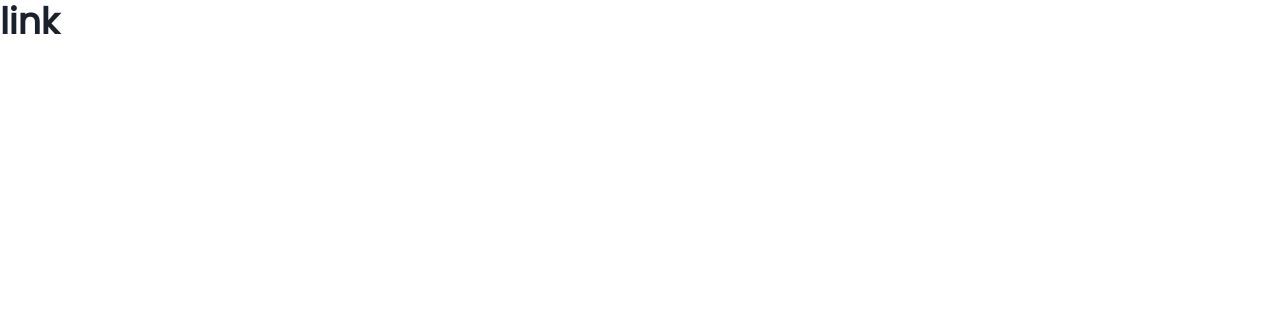
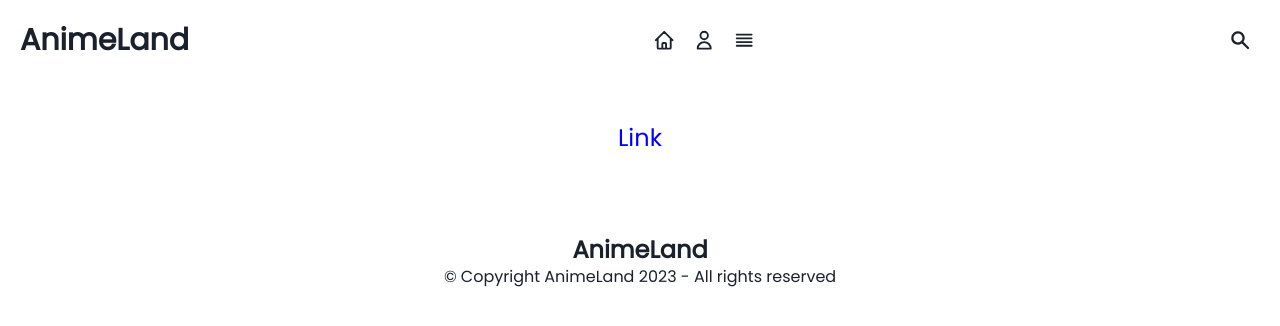
Before and after one commit to joaoGabrielMendes/animeland, a React (Create React App) app: page /episodes/1 in a window 1280 px wide. Shown: the top 326 px of the page. Built offline with nearby package versions, Linux system fonts and the light colour scheme; no server answers.

Commit message:
correcting small details in the design

```diff
--- a/src/components/AnimeCard/AnimeCard.js
+++ b/src/components/AnimeCard/AnimeCard.js
@@ -4,7 +4,7 @@ import { Link } from "react-router-dom";
 
 function AnimeCard({ image, title, animeId }) {
   return (
-    <Card maxW="170px">
+    <Card maxW="170px" _hover={{ bg: "gray.600" }} transition="0.5s">
       <Link to={`/animes/${animeId}`}>
         <CardBody>
           <Stack divider={<StackDivider />} spacing="2">
--- a/src/components/AnimeEpisodes/AnimesEpisodes.js
+++ b/src/components/AnimeEpisodes/AnimesEpisodes.js
@@ -18,7 +18,6 @@ function AnimeEpisodes({ episode, img, episodeId }) {
           backgroundSize: "50px",
           backgroundRepeat: "no-repeat",
           position: "relative",
-
           bottom: "-100",
           zIndex: 2,
         }}
--- a/src/components/CarrouselSlider/CarrouselSlider.js
+++ b/src/components/CarrouselSlider/CarrouselSlider.js
@@ -7,12 +7,16 @@ import { Box } from "@chakra-ui/react";
 import { Link } from "react-router-dom";
 
 const SliderConfig = {
-  dots: true,
+  dots: false,
   arrows: false,
   infinite: true,
-  speed: 500,
+  speed: 100,
   slidesToShow: 10,
   slidesToScroll: 10,
+  autoplay: true,
+  speed: 8000,
+  autoplaySpeed: 20,
+  cssEase: "linear",
 };
 
 function CarrouselSlider() {
--- a/src/components/Header/Header.js
+++ b/src/components/Header/Header.js
@@ -14,25 +14,29 @@ import {
   HiOutlineViewList,
 } from "react-icons/hi";
 
-import { GiCardRandom } from "react-icons/gi";
+//import { GiCardRandom } from "react-icons/gi";
+import { Link } from "react-router-dom";
 
 function Header() {
   return (
     <IconContext.Provider value={{ size: "1.4em" }}>
       <Flex maxWidth={"1400px"} margin="0 auto" padding={"20px"}>
         <Center>
-          <Heading fontSize={"3xl"}>AnimeLand</Heading>
+          <Link to="/">
+            <Heading fontSize={"3xl"}>AnimeLand</Heading>
+          </Link>
         </Center>
         <Spacer />
         <Center>
-          <IconButton variant="" icon={<HiOutlineHome />} />
+          <Link to="/">
+            <IconButton variant="" icon={<HiOutlineHome />} />
+          </Link>
           <IconButton variant="" icon={<HiOutlineUser />} />
           <IconButton variant="" icon={<HiOutlineViewList />} />
         </Center>
         <Spacer />
         <Center>
           <IconButton variant="" icon={<HiSearch />} />
-          <IconButton variant="" icon={<GiCardRandom />} />
         </Center>
       </Flex>
     </IconContext.Provider>
--- a/src/views/AnimeInfo/AnimeInfo.js
+++ b/src/views/AnimeInfo/AnimeInfo.js
@@ -42,6 +42,7 @@ function AnimeInfo() {
           />
         ))}
       </Flex>
+      <Footer />
     </>
   );
 }
--- a/src/views/Episodes/Episodes.js
+++ b/src/views/Episodes/Episodes.js
@@ -1,7 +1,9 @@
-import { Box, Heading, LightMode } from "@chakra-ui/react";
+import { Box, Center, Heading, Text } from "@chakra-ui/react";
 import axios from "axios";
 import { useEffect, useState } from "react";
 import { Link, useParams } from "react-router-dom";
+import Header from "../../components/Header/Header";
+import Footer from "../../components/Footer/Footer";
 
 function Episodes() {
   const { episodeId } = useParams();
@@ -24,11 +26,18 @@ function Episodes() {
   };
 
   return (
-    <Heading>
-      <Link o="#" onClick={() => openInNewTab(episode.Referer)}>
-        link
-      </Link>
-    </Heading>
+    <Box>
+      <Header />
+
+      <Center padding="10">
+        <Link o="#" onClick={() => openInNewTab(episode.Referer)}>
+          <Text color="blue" fontSize="2xl">
+            Link
+          </Text>
+        </Link>
+      </Center>
+      <Footer />
+    </Box>
   );
 }
 
```
